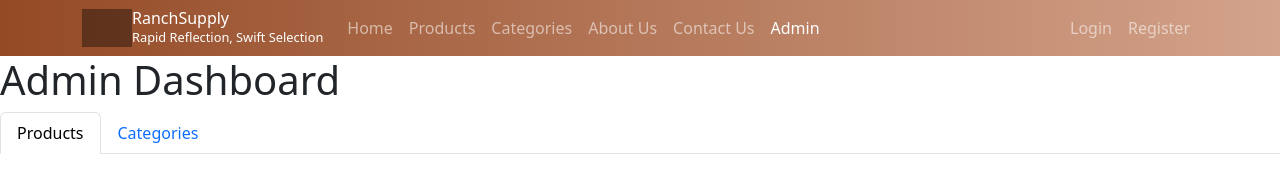
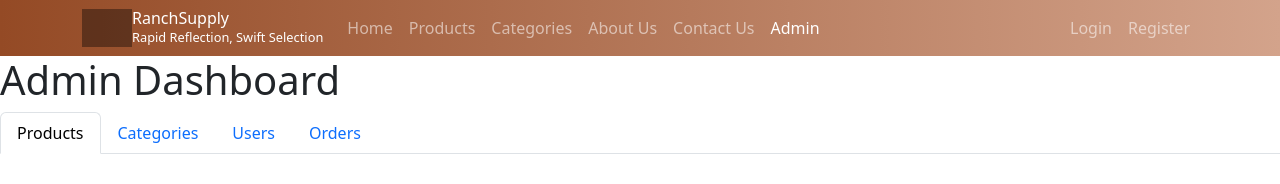
Before and after one commit to ALLHUBS-Jan-2024-Liftoff/Code-Cowboys, a React (Vite) app in the folder ranchsupply-frontend/: page /admin in a window 1280 px wide. Shown: the top 184 px of the page. Built offline with nearby package versions, Linux system fonts and the light colour scheme; no server answers; grey boxes are pictures that could not be loaded.

Commit message:
added placeholders for users and orders

```diff
--- a/ranchsupply-frontend/src/components/admin/Admin.jsx
+++ b/ranchsupply-frontend/src/components/admin/Admin.jsx
@@ -7,6 +7,8 @@ import * as categoryService from '../../services/CategoryService';
 const Admin = () => {
   const [products, setProducts] = useState([]);
   const [categories, setCategories] = useState([]);
+  const [users, setUsers] = useState([]);  // Placeholder state for users
+  const [orders, setOrders] = useState([]);  // Placeholder state for orders
   const [activeTab, setActiveTab] = useState('products');
   const [showModal, setShowModal] = useState(false);
   const [newItem, setNewItem] = useState({
@@ -18,7 +20,7 @@ const Admin = () => {
     quantity: '',
     productImage: '',
     size: '',
-    categoryId: '',  // Ensure this matches the backend expectation
+    categoryId: '',
     categoryTitle: '',
     categoryDescription: ''
   });
@@ -26,8 +28,12 @@ const Admin = () => {
   useEffect(() => {
     if (activeTab === 'products') {
       loadProducts();
-    } else {
+    } else if (activeTab === 'categories') {
       loadCategories();
+    } else if (activeTab === 'users') {
+      // Load users data once the backend is ready
+    } else if (activeTab === 'orders') {
+      // Load orders data once the backend is ready
     }
   }, [activeTab]);
 
@@ -52,8 +58,12 @@ const Admin = () => {
   const refreshData = () => {
     if (activeTab === 'products') {
       loadProducts();
-    } else {
+    } else if (activeTab === 'categories') {
       loadCategories();
+    } else if (activeTab === 'users') {
+      // Refresh users data once the backend is ready
+    } else if (activeTab === 'orders') {
+      // Refresh orders data once the backend is ready
     }
   };
 
@@ -81,7 +91,7 @@ const Admin = () => {
           updatedAt: new Date()
         };
         await productService.addProduct(newProduct);
-      } else {
+      } else if (activeTab === 'categories') {
         const newCategory = {
           categoryTitle: newItem.title,
           description: newItem.description,
@@ -125,11 +135,17 @@ const Admin = () => {
           </Button>
           <AdminTable rows={categories} refreshData={refreshData} type="categories" />
         </Tab>
+        <Tab eventKey="users" title="Users">
+          <div>No user data available yet.</div>
+        </Tab>
+        <Tab eventKey="orders" title="Orders">
+          <div>No order data available yet.</div>
+        </Tab>
       </Tabs>
 
       <Modal show={showModal} onHide={handleCloseModal}>
         <Modal.Header closeButton>
-          <Modal.Title>{activeTab === 'products' ? 'Add Product' : 'Add Category'}</Modal.Title>
+          <Modal.Title>{activeTab === 'products' ? 'Add Product' : activeTab === 'categories' ? 'Add Category' : 'Add Item'}</Modal.Title>
         </Modal.Header>
         <Modal.Body>
           <Form>
@@ -256,7 +272,7 @@ const Admin = () => {
                   />
                 </Form.Group>
               </>
-            ) : (
+            ) : activeTab === 'categories' ? (
               <>
                 <Form.Group controlId="formTitle">
                   <Form.Label>Category Title</Form.Label>
@@ -280,7 +296,7 @@ const Admin = () => {
                   />
                 </Form.Group>
               </>
-            )}
+            ) : null}
           </Form>
         </Modal.Body>
         <Modal.Footer>
```
